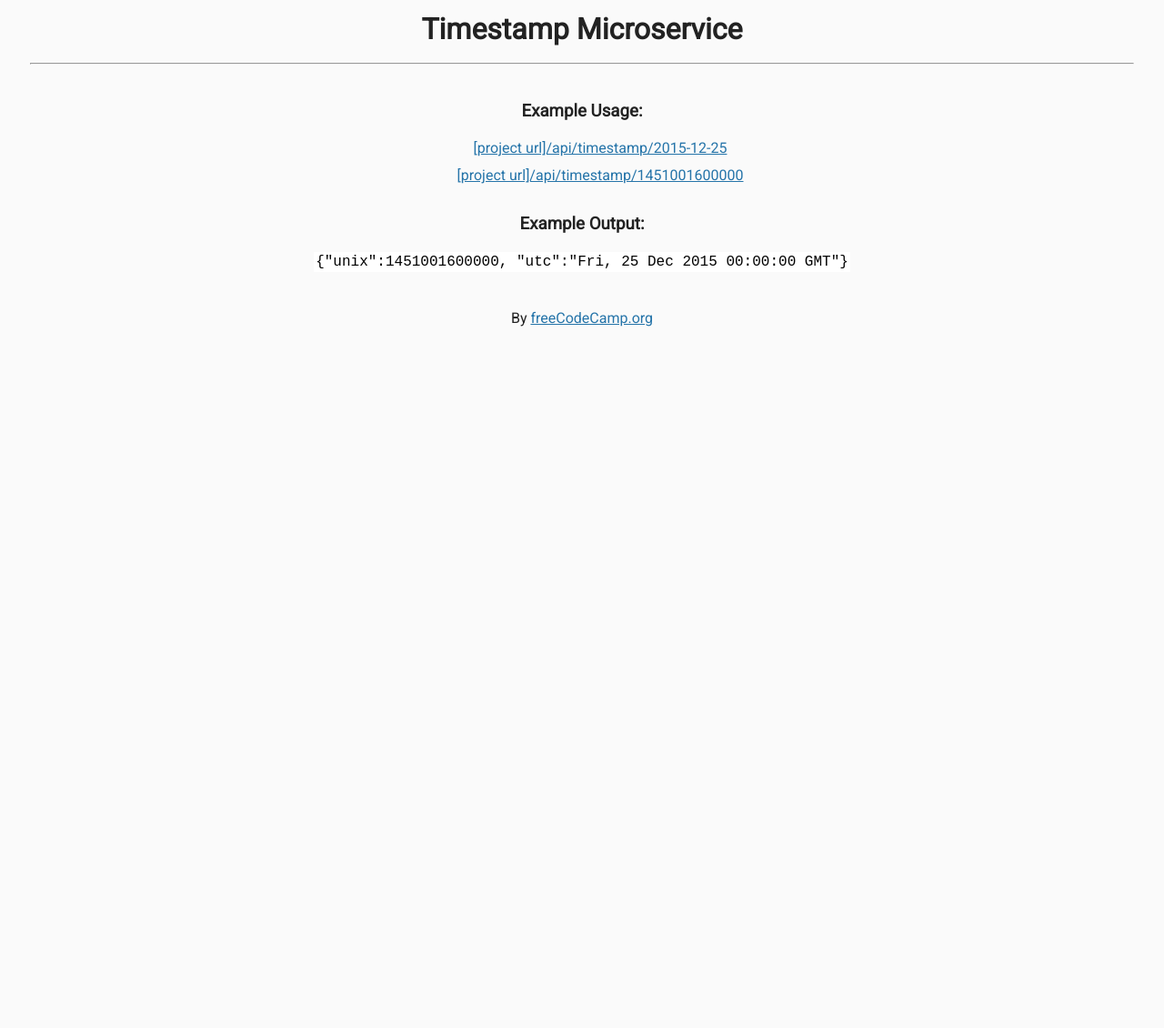
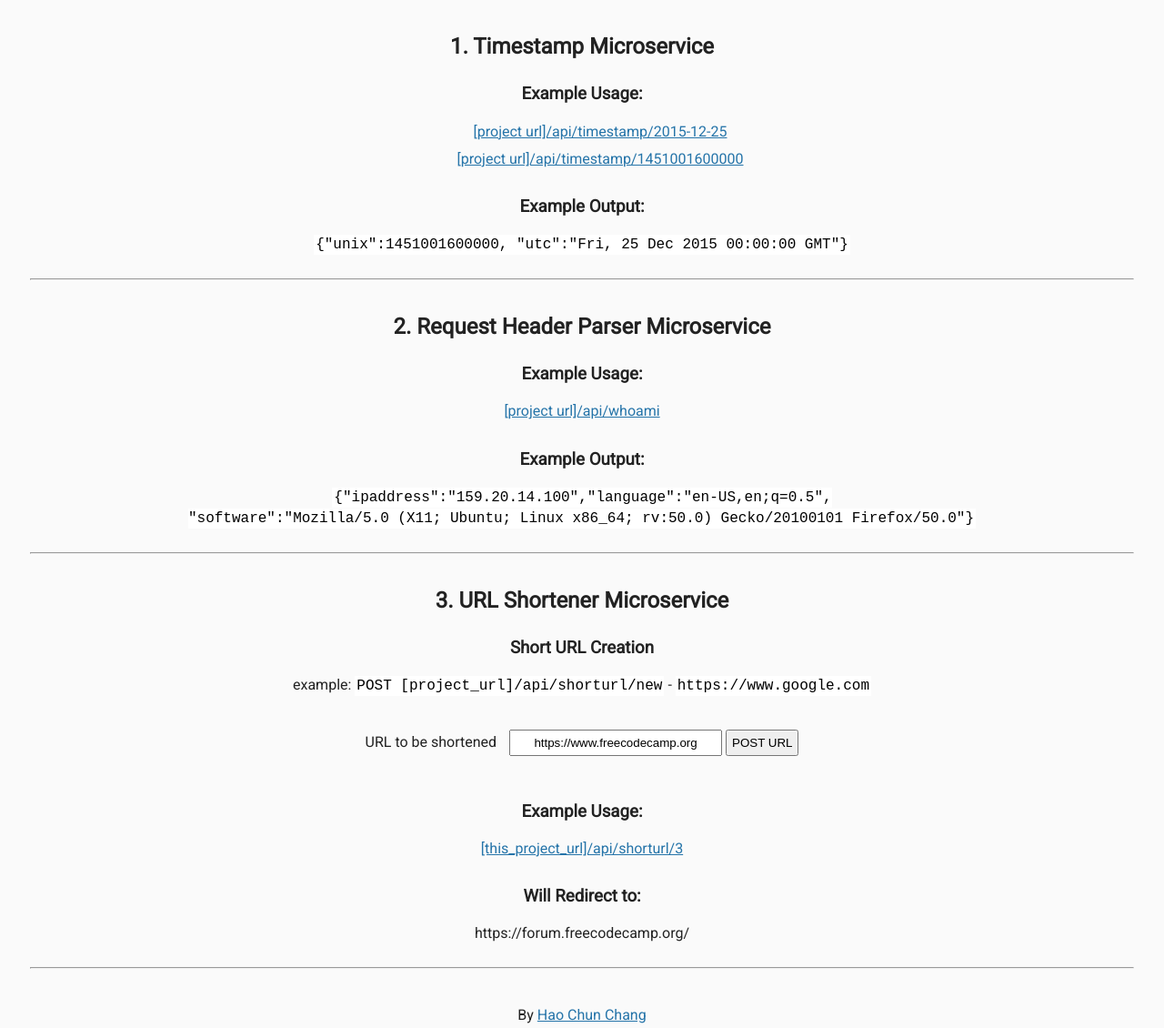
Before and after one commit to haochunchang/node-express-microservices, a website: page views/index.html in a window 1280 px wide. Shown: the whole page at 91% size. Before the commit the page ends 800 px from the top, so only its background shows below. Drawn offline with Linux system fonts and the light colour scheme; files that its build step writes are made by us from their sources.

Commit message:
Add header parser api and mongoDB functions.
Change short url to sha1 first 5 char.

```diff
--- a/package.json
+++ b/package.json
@@ -7,8 +7,12 @@
 		"start": "node server.js"
 	},
 	"dependencies": {
+		"body-parser": "^1.19.0",
+		"cors": "^2.8.0",
+		"dotenv": "^8.2.0",
 		"express": "^4.12.4",
-		"cors": "^2.8.0"
+		"js-sha1": "^0.6.0",
+		"mongoose": "^5.11.11"
 	},
 	"repository": {
 		"type": "git",
--- a/public/style.css
+++ b/public/style.css
@@ -44,3 +44,22 @@ li {
 a {
 	color: #2574A9;
 }
+
+form {
+  margin: 10px auto;
+  padding: 20px;
+  max-width: 600px;
+}
+
+label {
+  margin-right: 10px;
+}
+
+input {
+  padding: 5px;
+}
+
+input[type='text'] {
+  width: 220px;
+  text-align: center;
+}
--- a/views/index.html
+++ b/views/index.html
@@ -2,16 +2,14 @@
 
 <html>
    <head>
-      <title>Timestamp Microservice | freeCodeCamp.org</title>
-      <link rel="shortcut icon" href="https://cdn.freecodecamp.org/universal/favicons/favicon-32x32.png" type="image/x-icon"/>
+      <title>Microservice Project</title>
       <link href="https://fonts.googleapis.com/css?family=Roboto" rel="stylesheet" type="text/css">
-      <link href="style.css" rel="stylesheet" type="text/css">
+      <link href="/public/style.css" rel="stylesheet" type="text/css">
    </head>
 
    <body>
-    <h1>Timestamp Microservice</h1>
-    <hr />
     <div class="container">
+      <h2>1. Timestamp Microservice</h2>
       <h3>Example Usage:</h3>
       <ul>
         <li><a href="api/timestamp/2015-12-25">[project url]/api/timestamp/2015-12-25</a></li>
@@ -23,10 +21,43 @@
         <code>{"unix":1451001600000, "utc":"Fri, 25 Dec 2015 00:00:00 GMT"}</code>
       </p>
     </div>
-    <div class="footer">
+    <hr />
+    <div class="container">
+      <h2>2. Request Header Parser Microservice</h2>
+      <h3>Example Usage:</h3>
+      <a href="api/whoami">
+        [project url]/api/whoami
+      </a>
+
+      <h3>Example Output:</h3>
       <p>
-        By <a href="https://www.freecodecamp.org/">freeCodeCamp.org</a>
+        <code>{"ipaddress":"159.20.14.100","language":"en-US,en;q=0.5",<br>"software":"Mozilla/5.0 (X11; Ubuntu; Linux x86_64; rv:50.0) Gecko/20100101 Firefox/50.0"}</code>
       </p>
     </div>
+    <hr />
+    <div class="container">
+        <h2>3. URL Shortener Microservice</h2>
+        <h3>Short URL Creation </h3>
+        <p>
+          example: <code>POST [project_url]/api/shorturl/new</code> - <code>https://www.google.com</code>
+        </p>
+        <form action="api/shorturl/new" method="POST">
+          <label for="url_input">URL to be shortened</label>
+          <input id="url_input" type="text" name="url" value="https://www.freecodecamp.org">
+          <input type="submit" value="POST URL">
+        </form>
+        <h3>Example Usage:</h3>
+        <a href="api/shorturl/3">
+          [this_project_url]/api/shorturl/3
+        </a>
+        <h3>Will Redirect to:</h3>
+        <p>https://forum.freecodecamp.org/</p>
+    </div>
+    <hr/>
+    <footer class="footer">
+      <p>
+        By <a href="https://github.com/haochunchang/node-express-microservices">Hao Chun Chang</a>
+      </p>
+    </footer>
   </body>
 </html>
```
Also changed, not shown: database.js (added, +23 -0 lines), server.js (+63 -14 lines), README.md, 2 other files.
